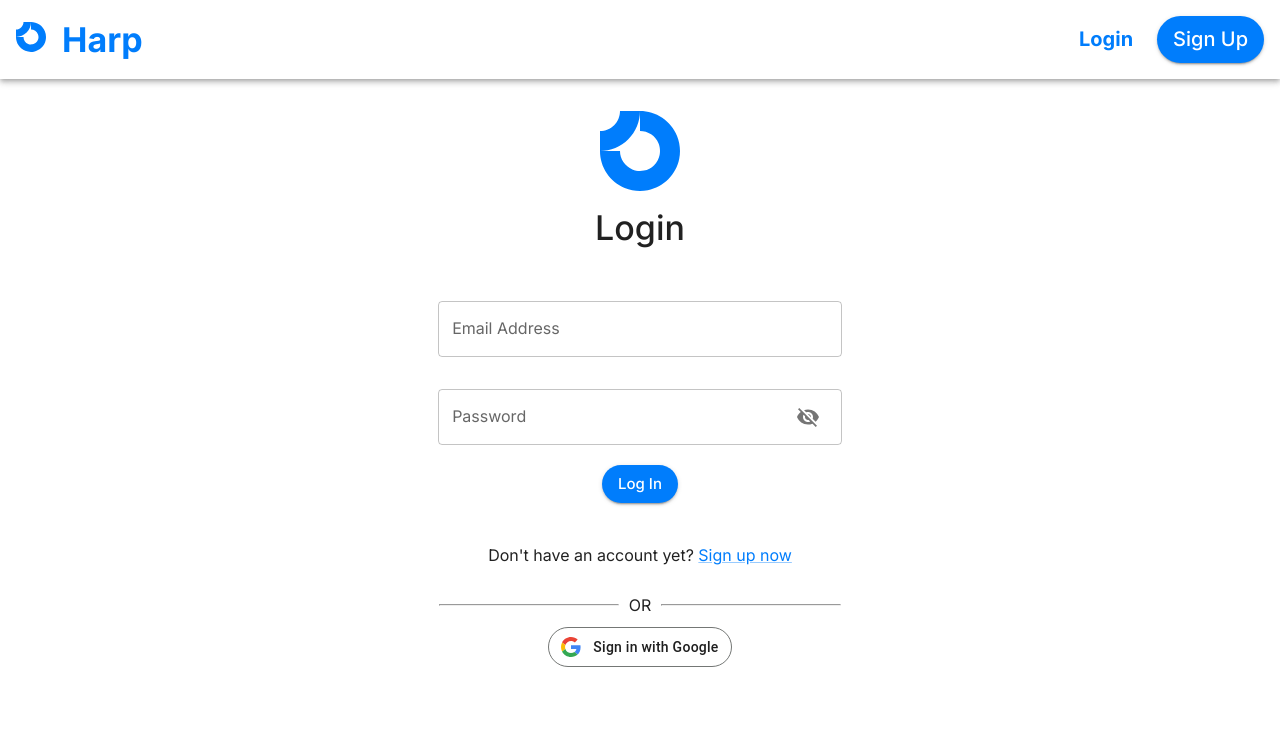
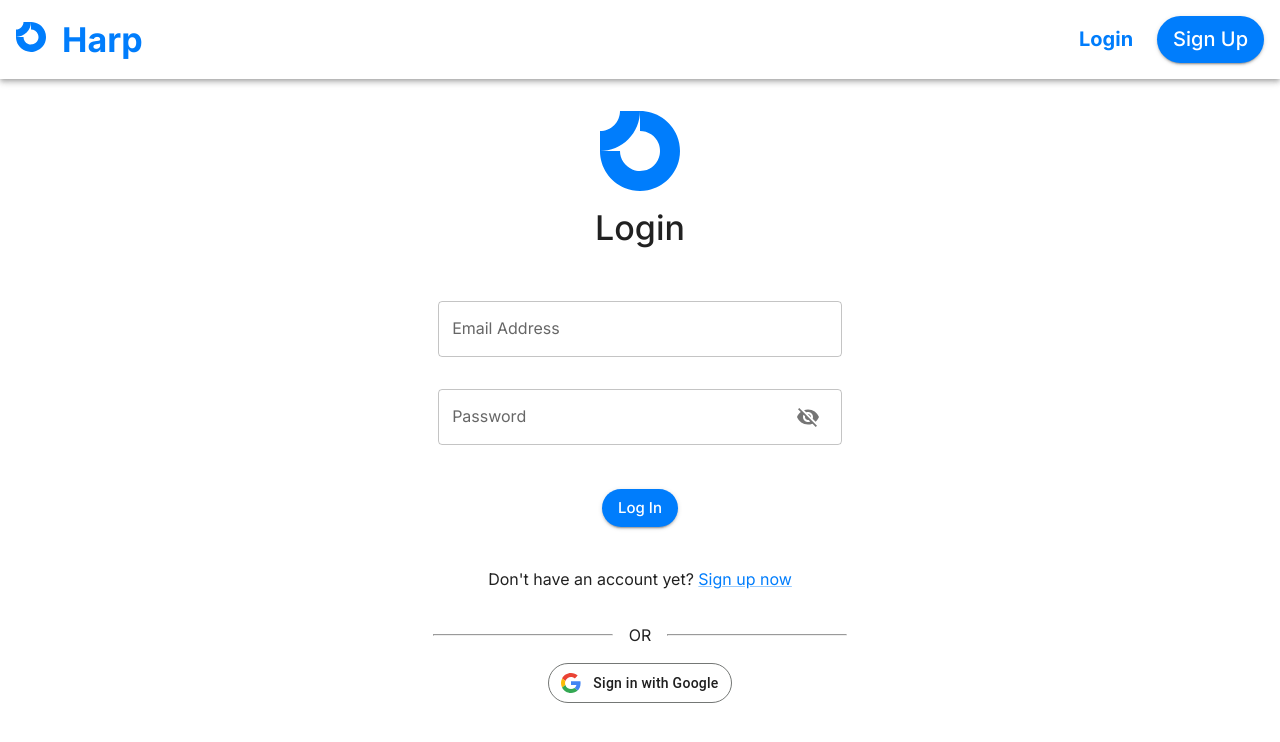
Before and after one commit to COSC-499-W2023/year-long-project-team-3, a Next.js app: page /login in a window 1280 px wide. Shown: the top 742 px of the page. Built offline with nearby package versions, Linux system fonts and the light colour scheme; no server answers.

Commit message:
Working on fixing spacing

```diff
--- a/src/components/LoginForm/index.tsx
+++ b/src/components/LoginForm/index.tsx
@@ -16,7 +16,7 @@ import { useFormik } from 'formik'
 import { UserSignUpData } from '@/types/auth/user'
 import { getEmailRegex } from '@/utils/verification'
 import { ObjectSchema } from 'yup'
-import { Divider, IconButton, InputAdornment } from '@mui/material'
+import { IconButton, InputAdornment } from '@mui/material'
 import { Visibility, VisibilityOff } from '@mui/icons-material'
 import GoogleSigninButton from '@/components/GoogleSigninButton'
 
@@ -125,13 +125,21 @@ export default function LoginForm() {
                         <Button
                             type='submit'
                             variant='contained'
-                            sx={{ fontSize: 15, borderRadius: 28, textTransform: 'capitalize' }}
+                            sx={{ marginTop: 3, fontSize: 15, borderRadius: 28, textTransform: 'capitalize' }}
                             data-cy='submit'
                         >
                             Log In
                         </Button>
                     </Box>
                 </form>
+                <Box
+                    sx={{
+                        display: 'flex',
+                        flexDirection: 'column',
+                        alignItems: 'center',
+                        minWidth: 'md',
+                    }}
+                >
                     <Typography>
                         Don&apos;t have an account yet?{' '}
                         <Link data-cy='link-to-signup' href='/signup'>
@@ -154,7 +162,7 @@ export default function LoginForm() {
                                 width: 180,
                             }}
                         />
-                    <Typography sx={{ margin: '10px' }}>OR</Typography>
+                        <Typography sx={{ margin: 2 }}>OR</Typography>
                         <hr
                             style={{
                                 backgroundColor: '#757575',
@@ -164,6 +172,7 @@ export default function LoginForm() {
                         />
                     </Box>
                     <GoogleSigninButton />
+                </Box>
             </Box>
         </>
     )
```
Lines whose indentation alone changed are shown as unchanged.
